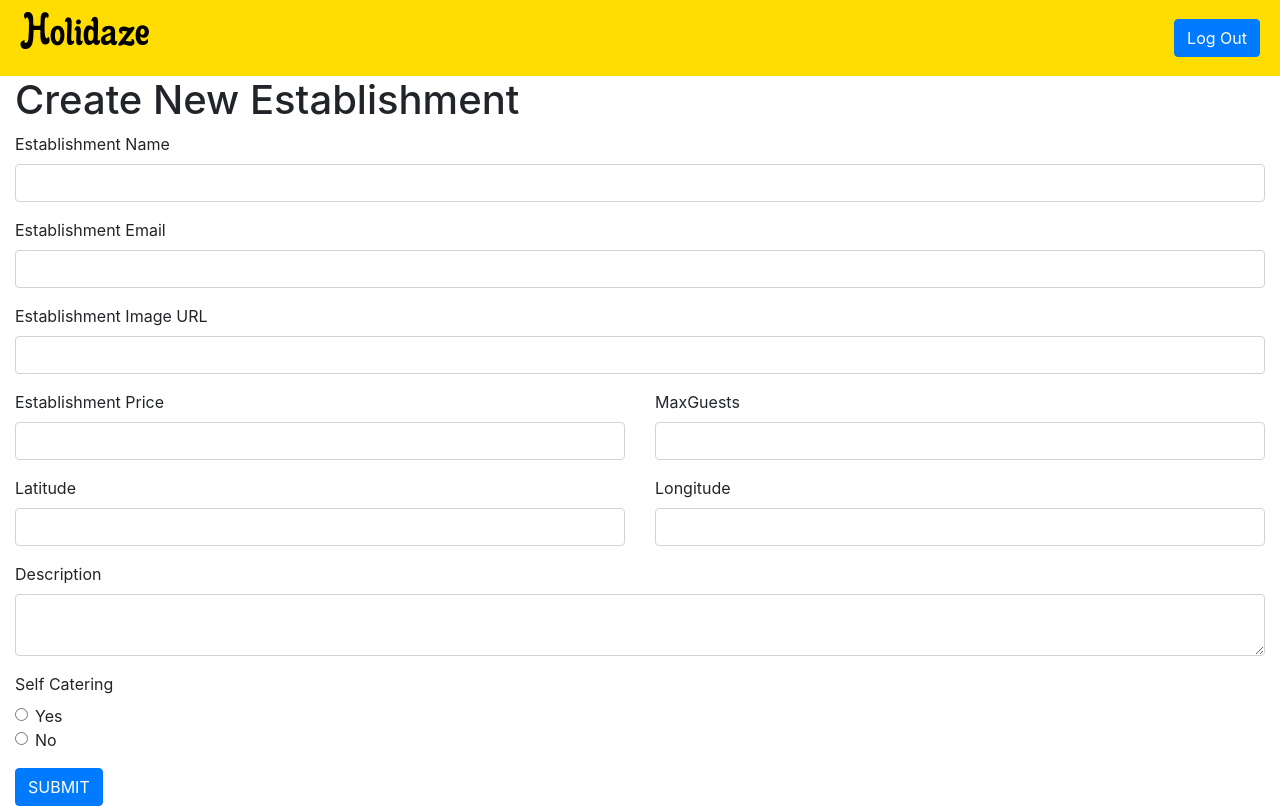
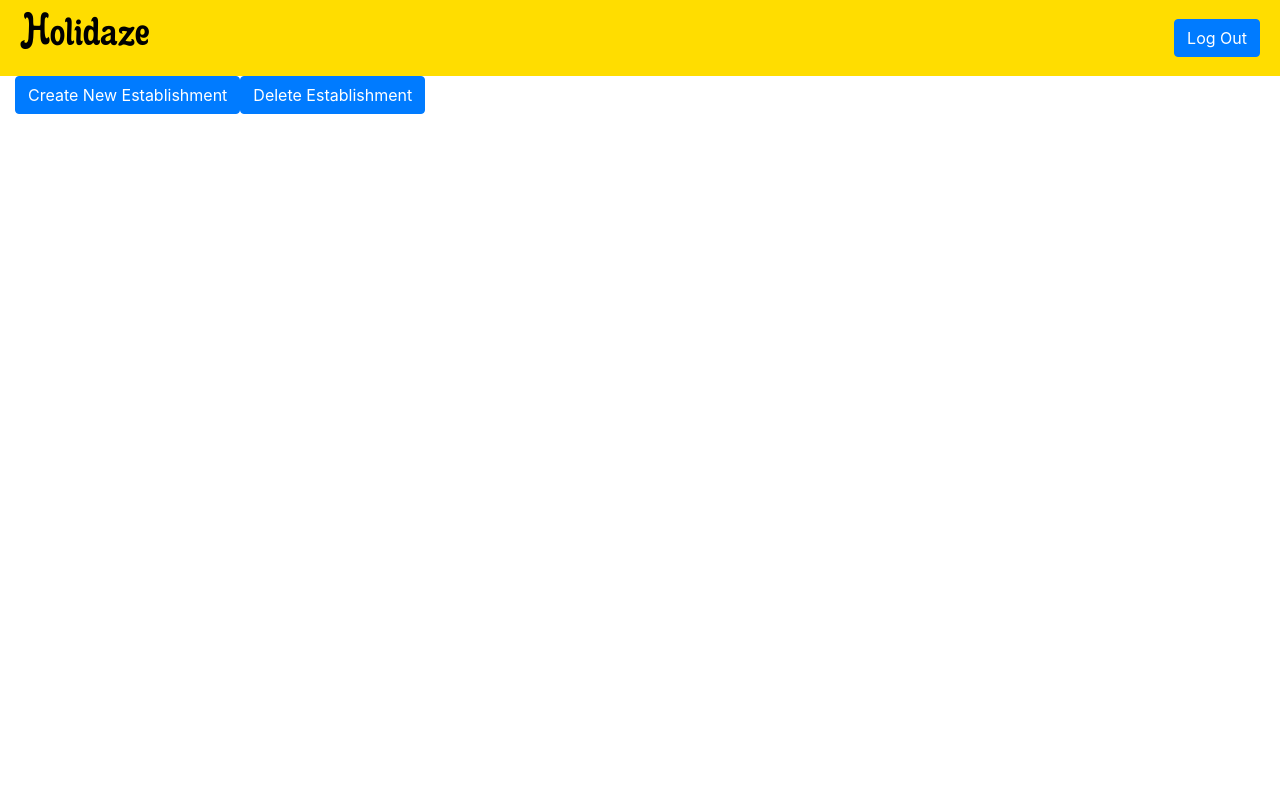
Before and after one commit to ca2roaldsoy/ProjectExam-2, a React (Create React App) app: page /newEstablishment in a window 1280 px wide. Built offline with nearby package versions, Linux system fonts and the light colour scheme; a web font is replaced by a local one.

Commit message:
added delete option

```diff
--- a/src/components/adminSite/admin/Admin.js
+++ b/src/components/adminSite/admin/Admin.js
@@ -19,7 +19,7 @@ function Admin() {
           <Button role="button">Messages</Button>
         </Link>
         <Link to="./newEstablishment">
-          <Button role="button">Create New Establishment</Button>
+          <Button role="button">Establishments</Button>
         </Link>
       </Col>
 
--- /dev/null
+++ b/src/components/adminSite/newEstablishment/DeleteEstDetail.js
@@ -0,0 +1,26 @@
+import React from "react";
+import { BASE_URL, headers } from "../../../constants/api";
+import Button from "react-bootstrap/Button";
+import { useHistory } from "react-router-dom";
+
+function DeleteEstDetail({ name, id }) {
+  const history = useHistory();
+
+  function deleteEst() {
+    const url = BASE_URL + "establishments/" + id;
+
+    const options = { headers, method: "DELETE" };
+
+    fetch(url, options);
+    history.push("./deleteEstablishment");
+  }
+
+  return (
+    <>
+      <h2>{name}</h2>
+      <Button onClick={deleteEst}>Delete establishment</Button>
+    </>
+  );
+}
+
+export default DeleteEstDetail;
--- /dev/null
+++ b/src/components/adminSite/newEstablishment/DeleteEstablishment.js
@@ -0,0 +1,35 @@
+import React, { useEffect, useState } from "react";
+import { BASE_URL, headers } from "../../../constants/api";
+import DeleteEstDetail from "./DeleteEstDetail";
+import Loading from "../../spinner/Loading";
+
+function DeleteEstablishment() {
+  const [establishment, setEstablishment] = useState([]);
+  const [loading, setLoading] = useState(true);
+
+  const url = BASE_URL + "establishments";
+  const options = { headers };
+
+  useEffect(() => {
+    fetch(url, options)
+      .then((response) => response.json())
+      .then((data) => {
+        console.log(data);
+        setEstablishment(data);
+        setLoading(false);
+      })
+      .catch((err) => console.log(err));
+    // eslint-disable-next-line react-hooks/exhaustive-deps
+  }, []);
+
+  if (loading) {
+    return <Loading />;
+  }
+
+  return establishment.map((hotels) => {
+    const { id, name } = hotels;
+
+    return <DeleteEstDetail name={name} key={id} id={id} />;
+  });
+}
+export default DeleteEstablishment;
--- /dev/null
+++ b/src/components/adminSite/newEstablishment/ManageEstablishment.js
@@ -0,0 +1,18 @@
+import React from "react";
+import Button from "react-bootstrap/Button";
+import { NavLink } from "react-router-dom";
+
+function ManageEstablishment() {
+  return (
+    <>
+      <NavLink to="./createNewEstablishment">
+        <Button>Create New Establishment</Button>
+      </NavLink>
+      <NavLink to="./deleteEstablishment">
+        <Button>Delete Establishment</Button>
+      </NavLink>
+    </>
+  );
+}
+
+export default ManageEstablishment;
--- a/src/components/menu/NavMenu.js
+++ b/src/components/menu/NavMenu.js
@@ -14,13 +14,15 @@ import MakeEnquiries from "../visitorSite/makeEnquiries/MakeEnquiries.js";
 import Establishment from "../visitorSite/establishment/Establishment.js";
 import EstablishmentDetails from "../visitorSite/establishment/EstablishmentDetail.js";
 import Admin from "../adminSite/admin/Admin.js";
-import NewEstablishment from "../adminSite/newEstablishment/NewEstablishment";
+import ManageEstablishment from "../adminSite/newEstablishment/ManageEstablishment";
+import CreateNewEstablishment from "../adminSite/newEstablishment/NewEstablishment";
 import Login from "../visitorSite/login/Login";
 import Enquiries from "../adminSite/enquiries/Enquiries";
 import ContactMsg from "../adminSite/contactMsg/Messages";
 import LogOut from "../adminSite/logout/LogOut";
 import { AdminContext } from "../context/AdminContext";
 import Protect from "./Protect";
+import DeleteEstablishment from "../adminSite/newEstablishment/DeleteEstablishment.js";
 
 function NavMenu() {
   const { user } = useContext(AdminContext);
@@ -74,8 +76,20 @@ function NavMenu() {
           <Route path="/establishment/:id" component={EstablishmentDetails} />
           <Route path="/establishment/" component={Establishment} />
           <Protect path="/admin" component={Admin} />
-          <Protect path="/newEstablishment/" component={NewEstablishment} />
+          <Protect path="/newEstablishment/" component={ManageEstablishment} />
+          <Protect
+            path="/createNewEstablishment/"
+            component={CreateNewEstablishment}
+          />
+          <Protect
+            path="/deleteEstablishment/"
+            component={DeleteEstablishment}
+          />
           <Protect path="/enquiries/" component={Enquiries} />
+          <Protect
+            path="/deleteEstablishment/"
+            component={DeleteEstablishment}
+          />
           <Protect path="/messages/" component={ContactMsg} />
         </Switch>
       </Container>
```
